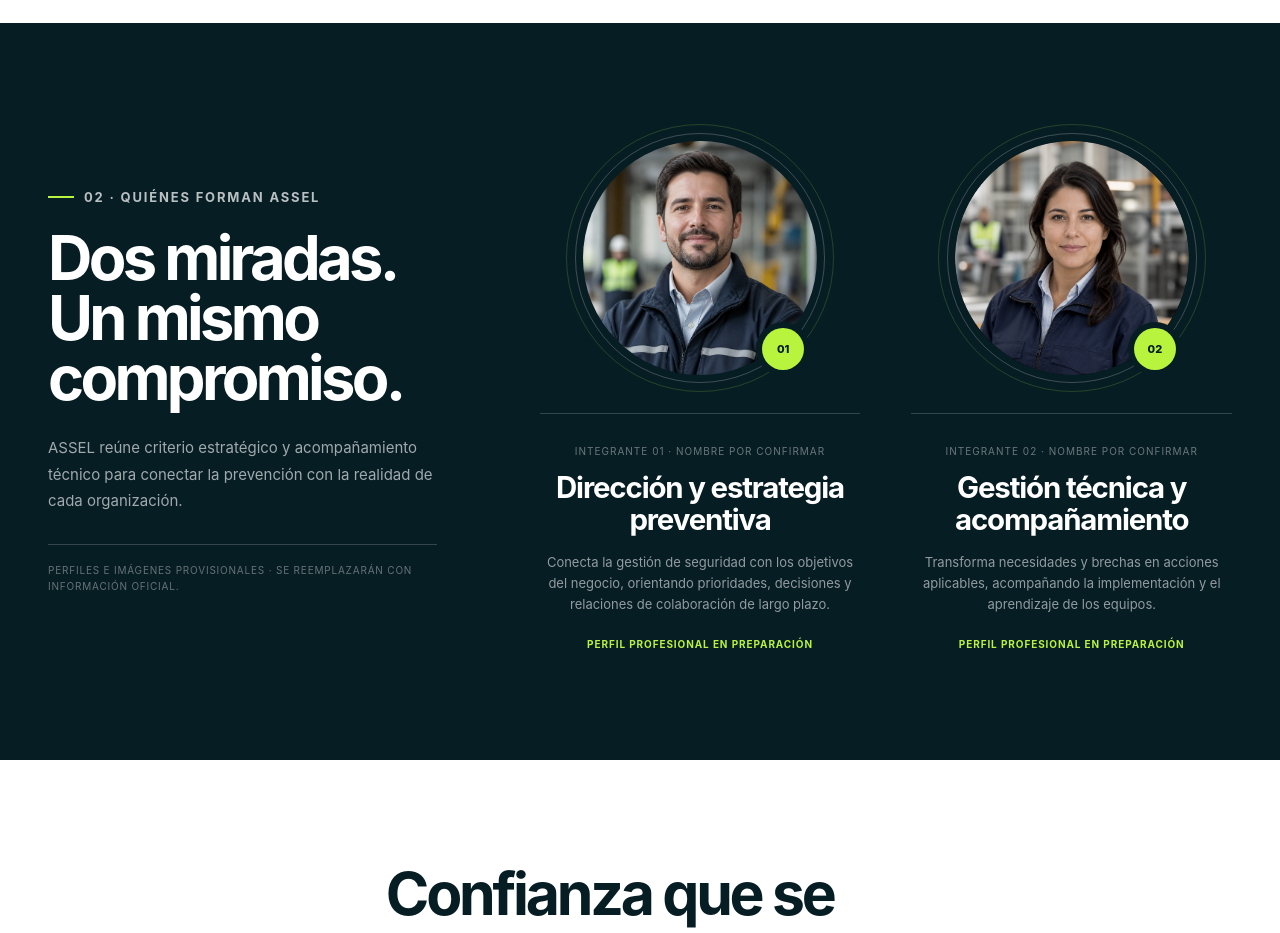
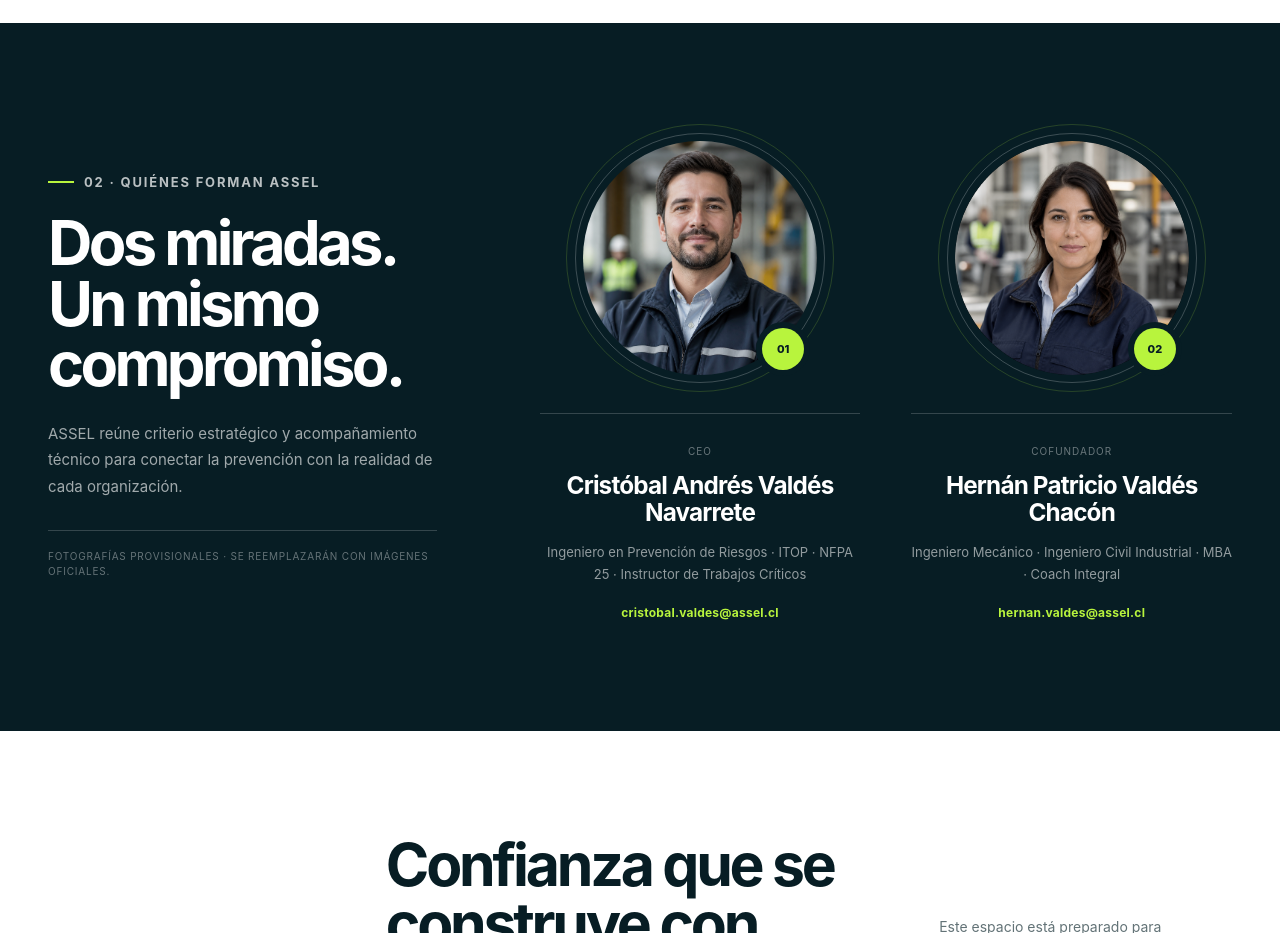
Before and after one commit to aranguizjose96-infor/ASSEL-model-B, a Next.js app: page /nosotros in a window 1280 px wide. Shown: the part 1100-2033 px from the top of the page. Built offline with nearby package versions, Linux system fonts and the light colour scheme.

Commit message:
Actualiza perfiles del equipo ASSEL

```diff
--- a/app/globals.css
+++ b/app/globals.css
@@ -531,9 +531,11 @@
 .team-portrait > span { position: absolute; right: 8%; bottom: 5%; width: 42px; height: 42px; display: grid; place-items: center; border-radius: 50%; background: var(--green); color: var(--ink); font-size: 11px; font-weight: 850; box-shadow: 0 0 0 6px var(--ink); }
 .team-profile-copy { padding-top: 25px; border-top: 1px solid var(--line); }
 .team-profile-copy > small { color: rgba(255,255,255,.4); font-size: 10px; letter-spacing: .1em; text-transform: uppercase; }
-.team-profile-copy h3 { margin: 13px auto 0; max-width: 310px; font-size: clamp(23px, 2.3vw, 31px); line-height: 1.08; letter-spacing: -.04em; }
+.team-profile-copy h3 { margin: 13px auto 0; max-width: 360px; font-size: clamp(21px, 1.9vw, 27px); line-height: 1.12; letter-spacing: -.035em; }
 .team-profile-copy p { margin: 16px auto 0; max-width: 330px; color: rgba(255,255,255,.56); font-size: 13px; line-height: 1.65; }
 .team-profile-copy b { margin-top: 22px; display: block; color: var(--green); font-size: 10px; letter-spacing: .09em; text-transform: uppercase; }
+.team-profile-email { margin-top: 20px; display: inline-flex; align-items: center; color: var(--green); font-size: 12px; font-weight: 750; letter-spacing: .02em; text-decoration: none; transition: color .2s ease; }
+.team-profile-email:hover { color: white; }
 .about-evidence { padding: 105px max(48px, calc((100% - 1320px) / 2)); background: white; }
 .about-section-heading { display: grid; grid-template-columns: .72fr 1.25fr .72fr; gap: 45px; align-items: end; }
 .about-section-heading > h2 { margin: 0; font-size: clamp(42px, 4.6vw, 68px); line-height: 1; letter-spacing: -.055em; }
--- a/app/nosotros/nosotros-content.tsx
+++ b/app/nosotros/nosotros-content.tsx
@@ -46,10 +46,16 @@
     </section>
 
     <section className="about-team">
-      <div className="about-team-heading" data-about-reveal><p className="eyebrow"><span /> 02 · Quiénes forman ASSEL</p><h2>Dos miradas.<br />Un mismo compromiso.</h2><p>ASSEL reúne criterio estratégico y acompañamiento técnico para conectar la prevención con la realidad de cada organización.</p><small>Perfiles e imágenes provisionales · Se reemplazarán con información oficial.</small></div>
+      <div className="about-team-heading" data-about-reveal><p className="eyebrow"><span /> 02 · Quiénes forman ASSEL</p><h2>Dos miradas.<br />Un mismo compromiso.</h2><p>ASSEL reúne criterio estratégico y acompañamiento técnico para conectar la prevención con la realidad de cada organización.</p><small>Fotografías provisionales · Se reemplazarán con imágenes oficiales.</small></div>
       <div className="team-profiles">
-        <article data-about-reveal><div className="team-portrait"><Image src="/images/perfil-provisorio-01.png" alt="Retrato provisional del integrante 01 de ASSEL" width={500} height={500} sizes="(max-width: 760px) 230px, 250px" /><span>01</span></div><div className="team-profile-copy"><small>Integrante 01 · Nombre por confirmar</small><h3>Dirección y estrategia preventiva</h3><p>Conecta la gestión de seguridad con los objetivos del negocio, orientando prioridades, decisiones y relaciones de colaboración de largo plazo.</p><b>Perfil profesional en preparación</b></div></article>
-        <article data-about-reveal><div className="team-portrait"><Image src="/images/perfil-provisorio-02.png" alt="Retrato provisional del integrante 02 de ASSEL" width={500} height={500} sizes="(max-width: 760px) 230px, 250px" /><span>02</span></div><div className="team-profile-copy"><small>Integrante 02 · Nombre por confirmar</small><h3>Gestión técnica y acompañamiento</h3><p>Transforma necesidades y brechas en acciones aplicables, acompañando la implementación y el aprendizaje de los equipos.</p><b>Perfil profesional en preparación</b></div></article>
+        <article data-about-reveal>
+          <div className="team-portrait"><Image src="/images/perfil-provisorio-01.png" alt="Retrato provisional de Cristóbal Andrés Valdés Navarrete" width={500} height={500} sizes="(max-width: 760px) 230px, 250px" /><span>01</span></div>
+          <div className="team-profile-copy"><small>CEO</small><h3>Cristóbal Andrés Valdés Navarrete</h3><p>Ingeniero en Prevención de Riesgos · ITOP · NFPA 25 · Instructor de Trabajos Críticos</p><a className="team-profile-email" href="mailto:cristobal.valdes@assel.cl">cristobal.valdes@assel.cl</a></div>
+        </article>
+        <article data-about-reveal>
+          <div className="team-portrait"><Image src="/images/perfil-provisorio-02.png" alt="Retrato provisional de Hernán Patricio Valdés Chacón" width={500} height={500} sizes="(max-width: 760px) 230px, 250px" /><span>02</span></div>
+          <div className="team-profile-copy"><small>Cofundador</small><h3>Hernán Patricio Valdés Chacón</h3><p>Ingeniero Mecánico · Ingeniero Civil Industrial · MBA · Coach Integral</p><a className="team-profile-email" href="mailto:hernan.valdes@assel.cl">hernan.valdes@assel.cl</a></div>
+        </article>
       </div>
     </section>
 
```
